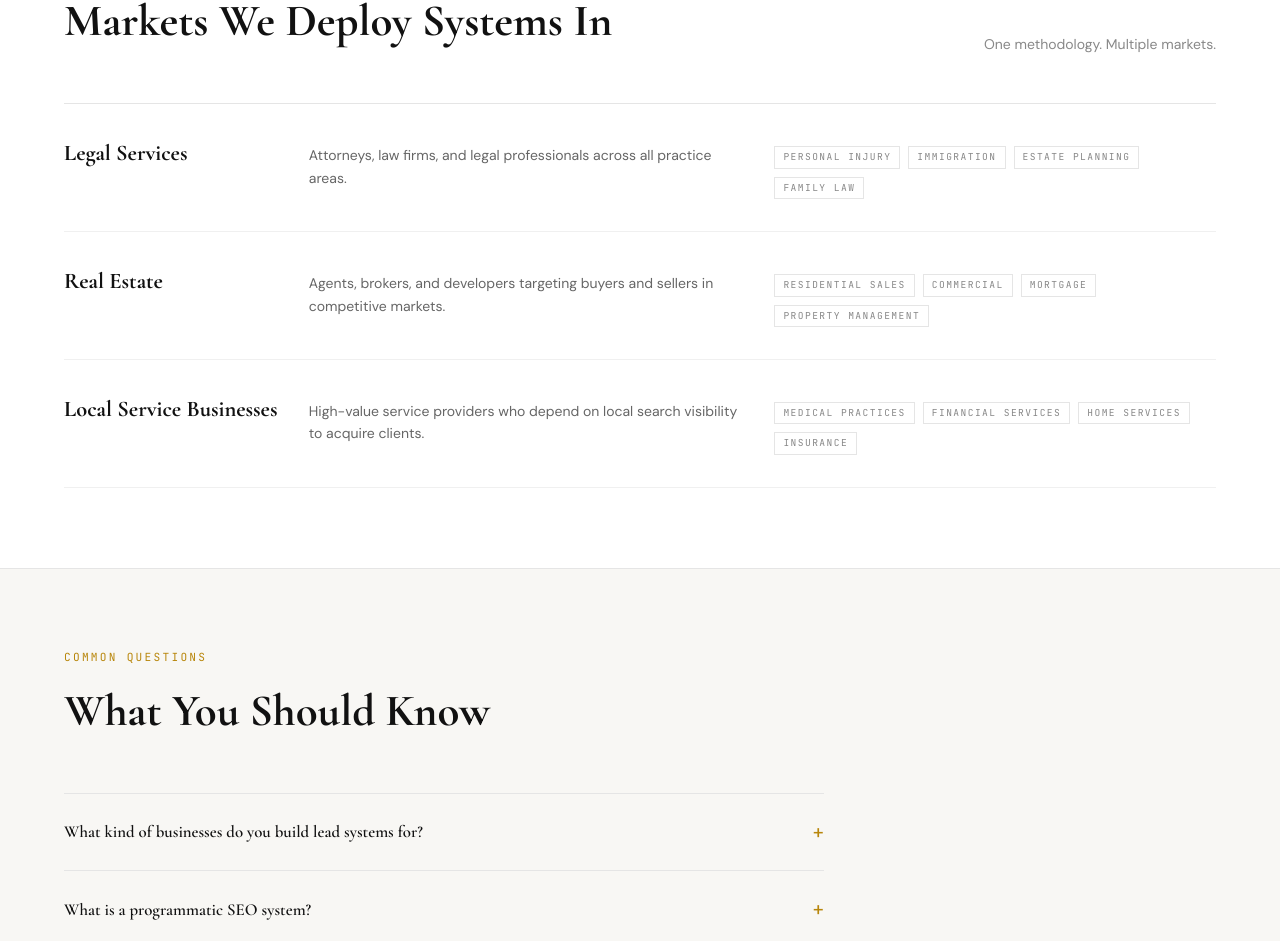
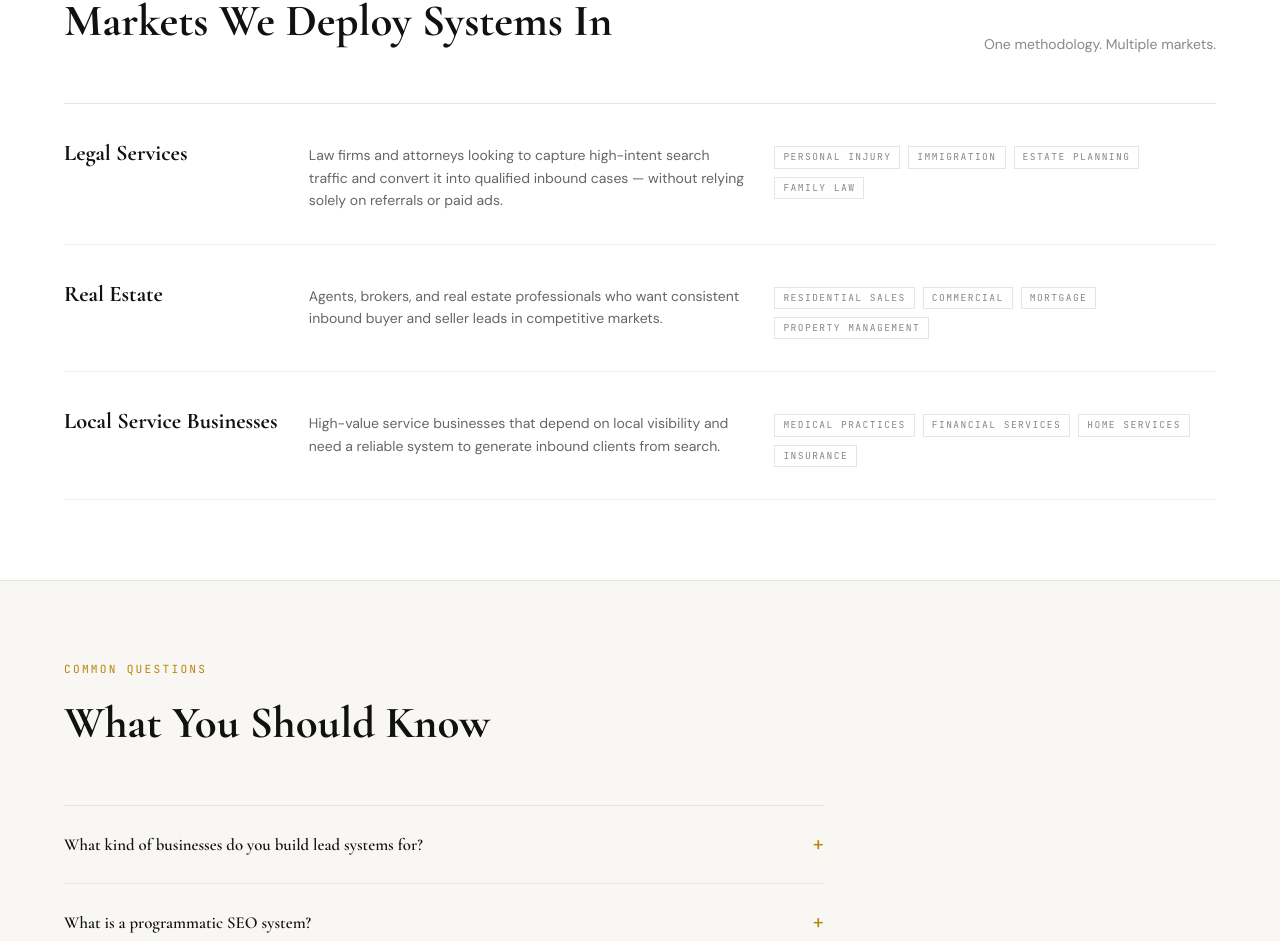
Before and after one commit to Ahorasi360/flashpreviews, a Next.js app: page / in a window 1280 px wide. Shown: the part 4733-5674 px from the top of the page. Built offline with nearby package versions, Linux system fonts and the light colour scheme.

Commit message:
copy: update Markets section descriptions — outcome-driven, conversion-focused

```diff
--- a/app/page.tsx
+++ b/app/page.tsx
@@ -26,9 +26,9 @@ const FEATURES = [
 ];
 
 const MARKETS = [
-  { market: 'Legal Services', desc: 'Attorneys, law firms, and legal professionals across all practice areas.', examples: ['Personal Injury', 'Immigration', 'Estate Planning', 'Family Law'] },
-  { market: 'Real Estate', desc: 'Agents, brokers, and developers targeting buyers and sellers in competitive markets.', examples: ['Residential Sales', 'Commercial', 'Mortgage', 'Property Management'] },
-  { market: 'Local Service Businesses', desc: 'High-value service providers who depend on local search visibility to acquire clients.', examples: ['Medical Practices', 'Financial Services', 'Home Services', 'Insurance'] },
+  { market: 'Legal Services', desc: 'Law firms and attorneys looking to capture high-intent search traffic and convert it into qualified inbound cases — without relying solely on referrals or paid ads.', examples: ['Personal Injury', 'Immigration', 'Estate Planning', 'Family Law'] },
+  { market: 'Real Estate', desc: 'Agents, brokers, and real estate professionals who want consistent inbound buyer and seller leads in competitive markets.', examples: ['Residential Sales', 'Commercial', 'Mortgage', 'Property Management'] },
+  { market: 'Local Service Businesses', desc: 'High-value service businesses that depend on local visibility and need a reliable system to generate inbound clients from search.', examples: ['Medical Practices', 'Financial Services', 'Home Services', 'Insurance'] },
 ];
 
 const FAQS = [
```
